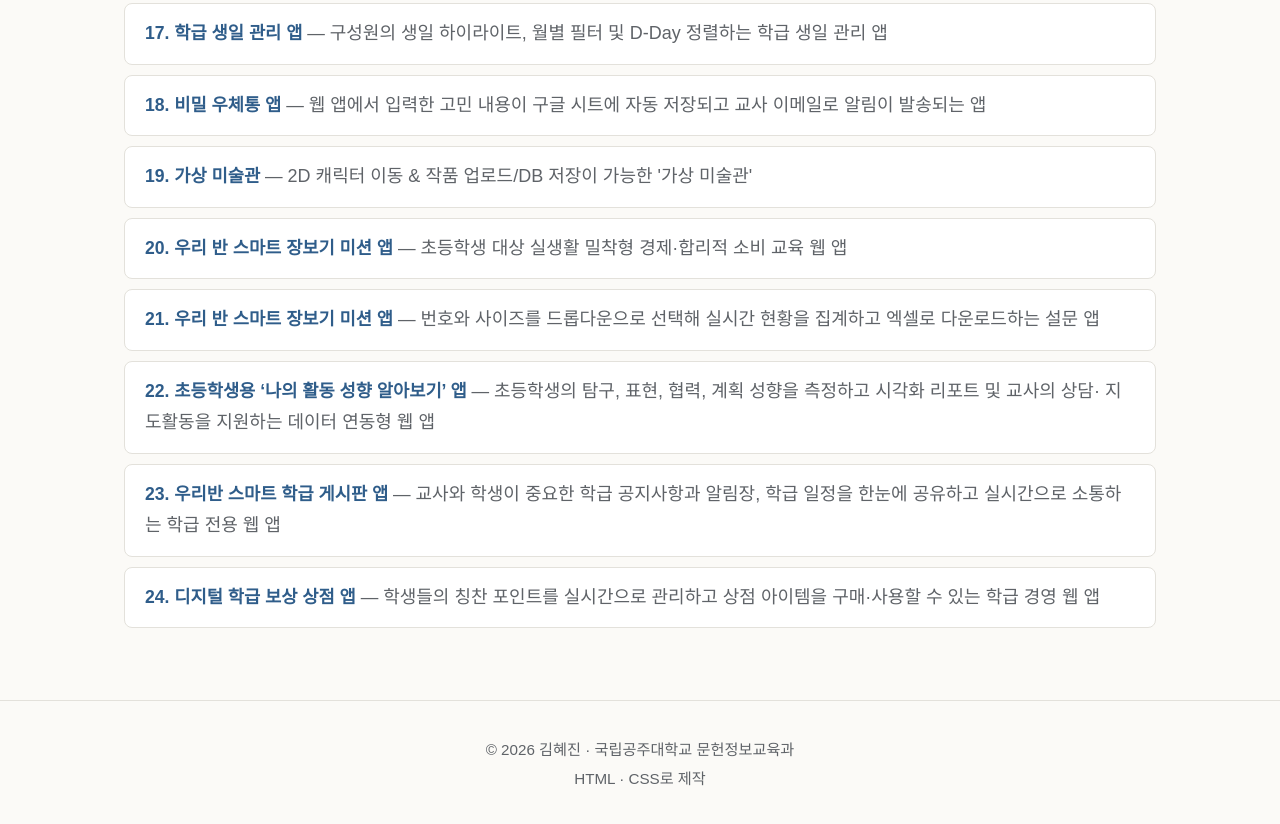
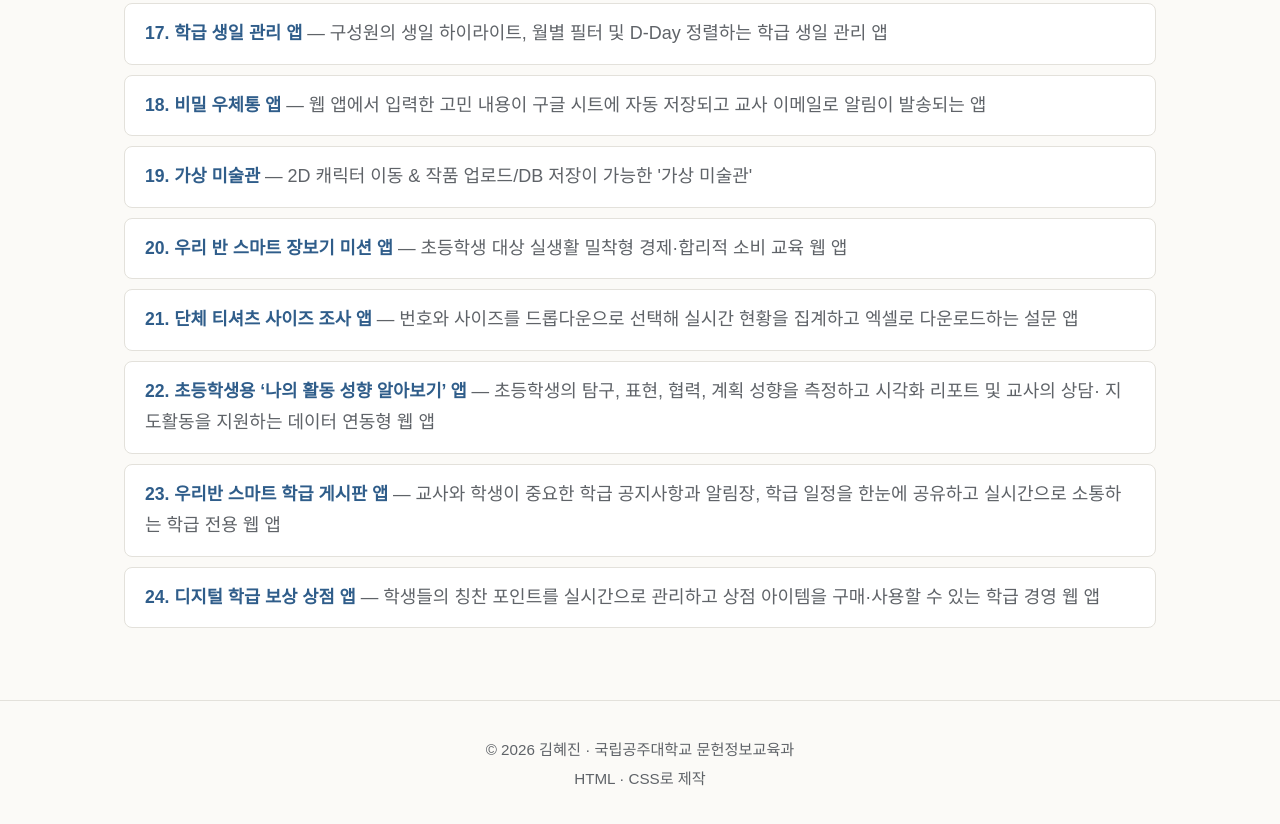
Before and after one commit to erinhjkim-kongju/vibe, a plain HTML site: page index.html in a window 1280 px wide. Shown: the part 3215-4039 px from the top of the page. Drawn offline with Linux system fonts and the light colour scheme.

Commit message:
Update index.html

```diff
--- a/index.html
+++ b/index.html
@@ -443,7 +443,7 @@
 
         <!-- [PROJECT-21:survey_tshirts] -->
         <article class="project-card" id="survey_tshirts">
-          <h3><a href="https://script.google.com/macros/s/AKfycbwuO1EAUxy559fGBiwicVM1yar_TFOOJrC7DAZMiG03s2yKqgU5kpbiooLUwyOyKh5T/exec" target="_blank" rel="noopener noreferrer">우리 반 스마트 장보기 미션 앱 </a></h3>
+          <h3><a href="https://script.google.com/macros/s/AKfycbwuO1EAUxy559fGBiwicVM1yar_TFOOJrC7DAZMiG03s2yKqgU5kpbiooLUwyOyKh5T/exec" target="_blank" rel="noopener noreferrer">단체 티셔츠 사이즈 조사 앱 </a></h3>
           번호와 사이즈를 드롭다운으로 선택해 실시간 현황을 집계하고 엑셀로 다운로드하는 설문 앱
         </article>
 
```
